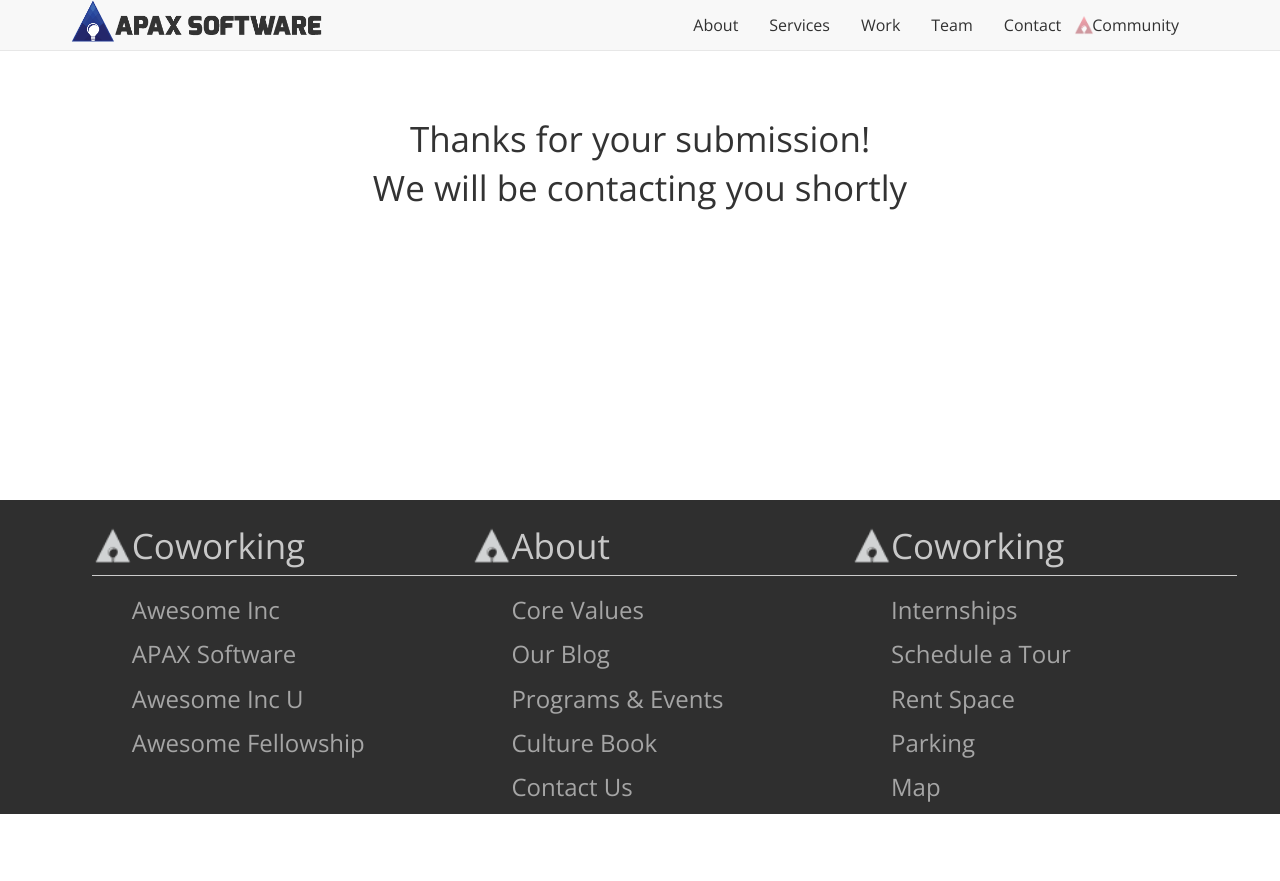
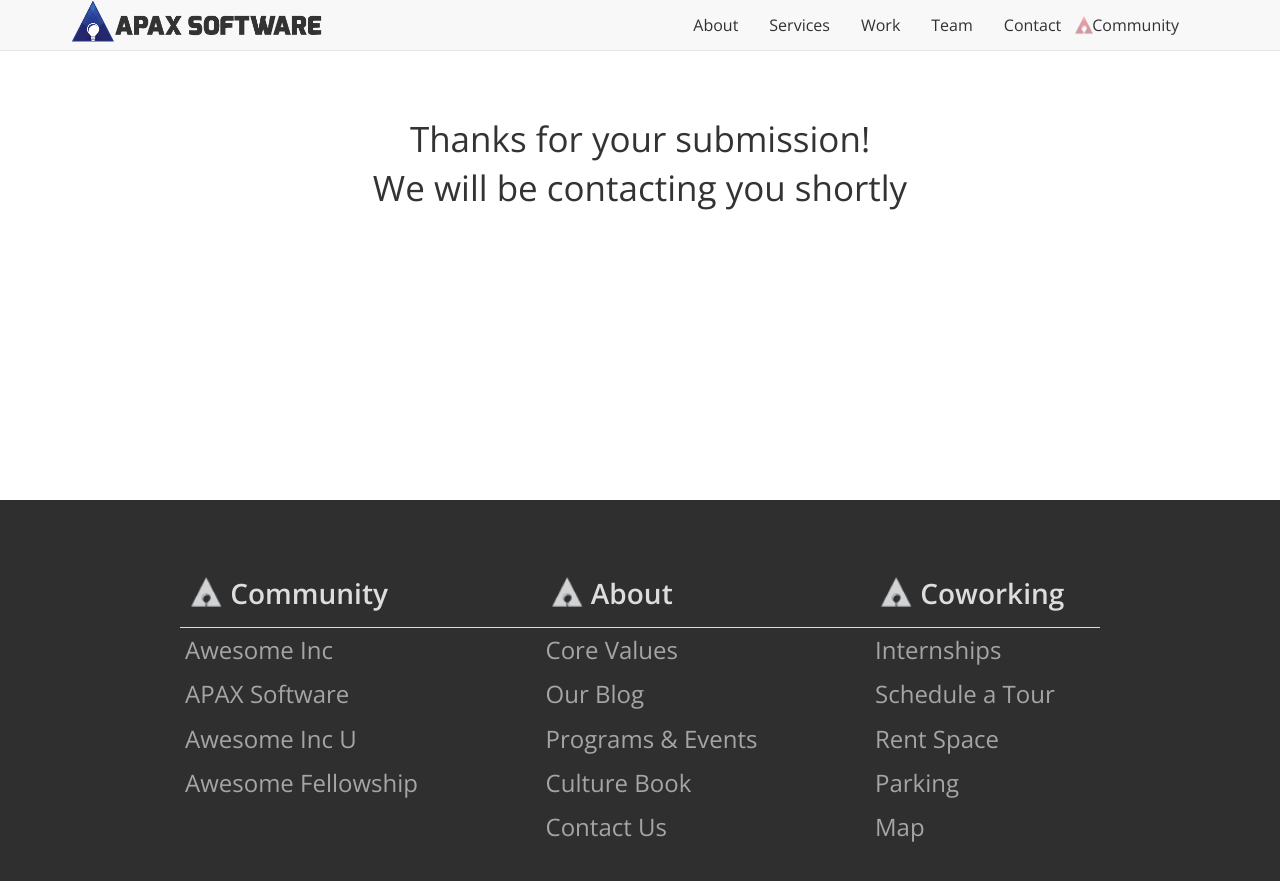
Before and after one commit to apax-software/apax-website-2015, a Jekyll site: the page built from thanks.html, in a window 1280 px wide. Shown: the top 881 px of the page. Built offline with Jekyll 4.4.1, drawn with Linux system fonts in a browser that asks for light colours; nearby versions of some CDN libraries.

Commit message:
footer alignment

```diff
--- a/_layouts/page.html
+++ b/_layouts/page.html
@@ -218,27 +218,49 @@
 <footer class="footer">
   <div id="c">
     <div class="container">
-      <!-- <div class="row center headers">
-        <div class="col-lg-4 col-xs-12">
-
-          <h4><img src="/assets/img/A-faded.png" width="40px" height="40px" style="left: 50px" >Community</h4>
-          <hr class="first">
+      <div class="row items">
+        <div class="col-lg-10 col-lg-offset-1">
+        <table class="table">
+          <tr>
+            <th>
+              <img src="/assets/img/ainc_community_logo.png" width="35px" height="35px" > Community
+            </th>
+            <th>
+              <img src="/assets/img/ainc_community_logo.png" width="35px" height="35px" > About
+            </th>
+            <th>
+              <img src="/assets/img/ainc_community_logo.png" width="35px" height="35px" > Coworking
+            </th>
+          </tr>
+          <tr>
+            <td><a href="">Awesome Inc</a></td>
+            <td><a href="">Core Values</a></td>
+            <td><a href="">Internships</a></td>
+          </tr>
+          <tr>
+            <td><a href="">APAX Software</a></td>
+            <td><a href="">Our Blog</a></td>
+            <td><a href="">Schedule a Tour</a></td>
+          </tr>
+          <tr>
+            <td><a href="">Awesome Inc U</a></td>
+            <td><a href="">Programs & Events</a></td>
+            <td><a href="">Rent Space</a></td>
+          </tr>
+          <tr>
+            <td><a href="">Awesome Fellowship</a></td>
+            <td><a href="">Culture Book</a></td>
+            <td><a href="">Parking</a></td>
+          </tr>
+          <tr>
+            <td></td><!-- empty cell -->
+            <td><a href="">Contact Us</a></td>
+            <td><a href="">Map</a></td>
+          </tr>
+        </table>
         </div>
-        <div class="col-lg-4 col-xs-12">
-
-          <h4><img src="/assets/img/A-faded.png" width="40px" height="40px" style="left: 90px">About</h4>
-          <hr>
-        </div>
-        <div class="col-lg-4 col-xs-12">
-
-          <h4><img src="/assets/img/A-faded.png" width="40px" height="40px" style="left: 60px">Coworking</h4>
-          <hr class="last">
-        </div>
-
-      </div> -->
-      <div class="row items">
-        <div class="col-lg-4 col-xs-12">
-        <h4><img src="/assets/img/ainc_community_logo.png" width="40px" height="40px" style="left: 60px">Coworking</h4>
+        <!-- <div class="col-lg-4 col-xs-12">
+        <h4><img src="/assets/img/ainc_community_logo.png" width="35px" height="35px" style="left: 60px">Coworking</h4>
         <hr>
           <ul>
             <li><a href="">Awesome Inc</a></li>
@@ -248,7 +270,7 @@
           </ul>
         </div>
         <div class="col-lg-4 col-xs-12">
-        <h4><img src="/assets/img/ainc_community_logo.png" width="40px" height="40px" style="left: 90px">About</h4>
+        <h4><img src="/assets/img/ainc_community_logo.png" width="35px" height="35px" style="left: 90px">About</h4>
         <hr>
           <ul>
             <li><a href="">Core Values</a></li>
@@ -259,7 +281,7 @@
           </ul>
         </div>
         <div class="col-lg-4 col-xs-12">
-        <h4><img src="/assets/img/ainc_community_logo.png" width="40px" height="40px" style="left: 90px">Coworking</h4>
+        <h4><img src="/assets/img/ainc_community_logo.png" width="35px" height="35px" >Coworking</h4>
         <hr>
           <ul>
             <li><a href="">Internships</a></li>
@@ -268,7 +290,7 @@
             <li><a href="">Parking</a></li>
             <li><a href="">Map</a></li>
           </ul>
-        </div>
+        </div> -->
       </div>
     </div>
   </div>
--- a/assets/css/style.css
+++ b/assets/css/style.css
@@ -50,10 +50,12 @@
     margin-top: 50px;
     margin-bottom: 50px;
 }
-footer {position: relative;
+footer {
+    position: relative;
     /*margin-top: -150px;  negative value of footer height
     height: 150px;*/
-    clear:both;}
+    clear:both;
+}
 footer .col-lg-4, footer .col-xs-4 {
     background-color: transparent;
     margin-top: 0;
@@ -69,18 +71,23 @@
 footer .row {
     margin: 0 0;
 }
-footer hr {
-    margin-right: -50px;
-}
-footer hr.last {
-    margin-right: 78px;
-}
-footer hr.first {
-    margin-left: 32px;
-}
 footer li {
     list-style-type: none;
     margin-bottom: 10px;
+}
+.footer table tbody th {
+    border-bottom: 1px solid #dddddd;
+    border-top: none;
+    font-size: 1.75em;
+    color: #dddddd;
+    font-weight: 600;
+}
+.footer table tbody th:last-child {
+    width: 25%;
+}
+.footer table tbody tr td {
+    border-top: none;
+    padding: 5px;
 }
 footer a {
     color: rgb(165, 165, 165);
@@ -88,8 +95,8 @@
 footer img {
     margin-bottom: 10px;
 }
-footer hr {
-    margin-top: -10px;
+footer hr:last-child {
+    width: 80%;
 }
 @media (max-width: 1800px) {
     footer a {
```
